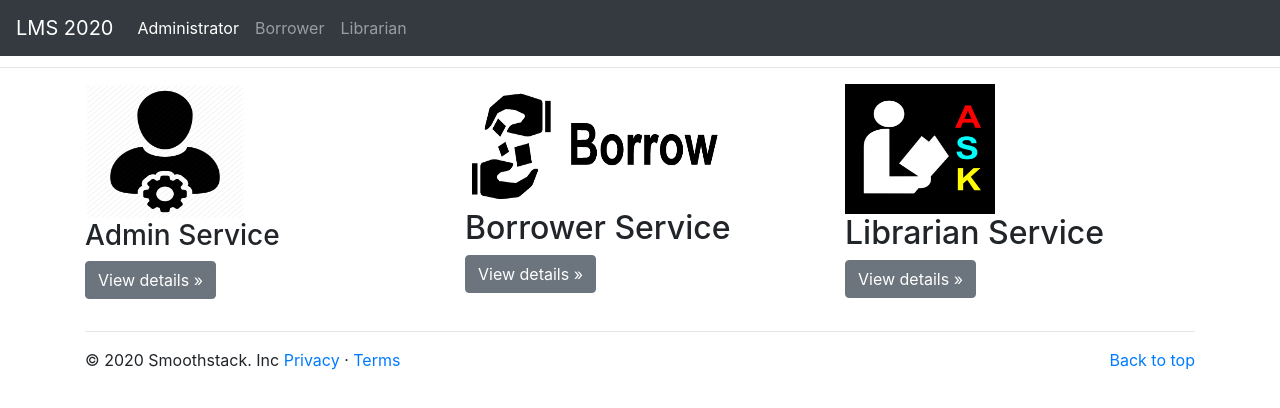
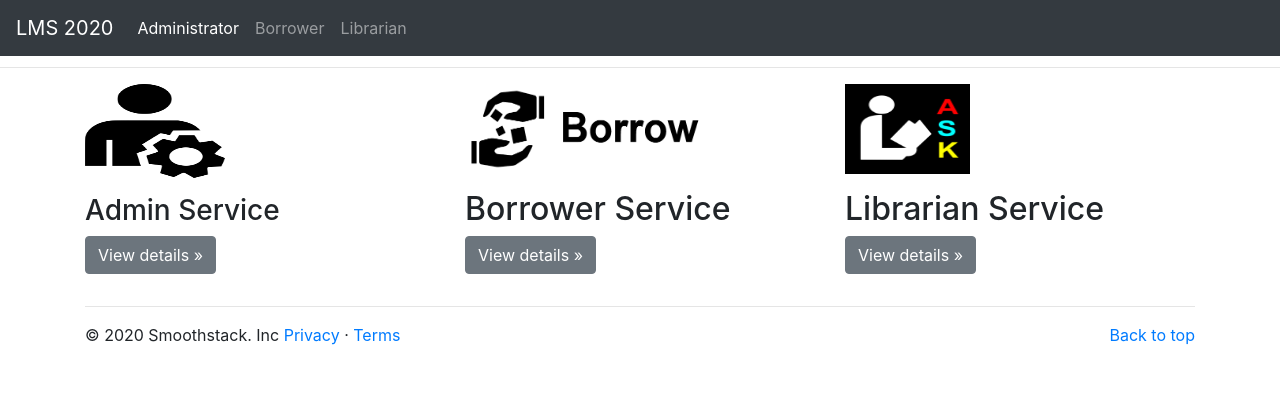
Before and after one commit to JieningLi/lms-angular-spring-boot, an Angular app in the folder web/lms-angular/: page /lms/home in a window 1280 px wide. Shown: the top 408 px of the page. Built offline with nearby package versions, Linux system fonts and the light colour scheme.

Commit message:
add outputs

```diff
--- a/web/lms-angular/src/app/home/home.component.html
+++ b/web/lms-angular/src/app/home/home.component.html
@@ -19,9 +19,10 @@
       <img
         src="assets/img/admin-logo.png"
         class="center"
-        width="160"
-        height="135"
+        width="140"
+        height="94"
       />
+      <p></p>
       <h3>Admin Service</h3>
       <p>
         <a class="btn btn-secondary" href="/lms/admin" role="button"
@@ -34,9 +35,10 @@
       <img
         src="assets/img/borrower-logo.jpg"
         class="center"
-        width="260"
-        height="125"
+        width="240"
+        height="90"
       />
+      <p></p>
       <h2>Borrower Service</h2>
       <p>
         <a class="btn btn-secondary" href="/lms/borrower" role="button"
@@ -49,9 +51,10 @@
       <img
         src="assets/img/librarian-logo.jpg"
         class="center"
-        width="150"
-        height="130"
+        width="125"
+        height="90"
       />
+      <p></p>
       <h2>
         Librarian Service
       </h2>
```
Also changed, not shown: web/lms-angular/src/assets/img/admin-logo.png, 1 other file (tests, documents, lock files or other folders).
